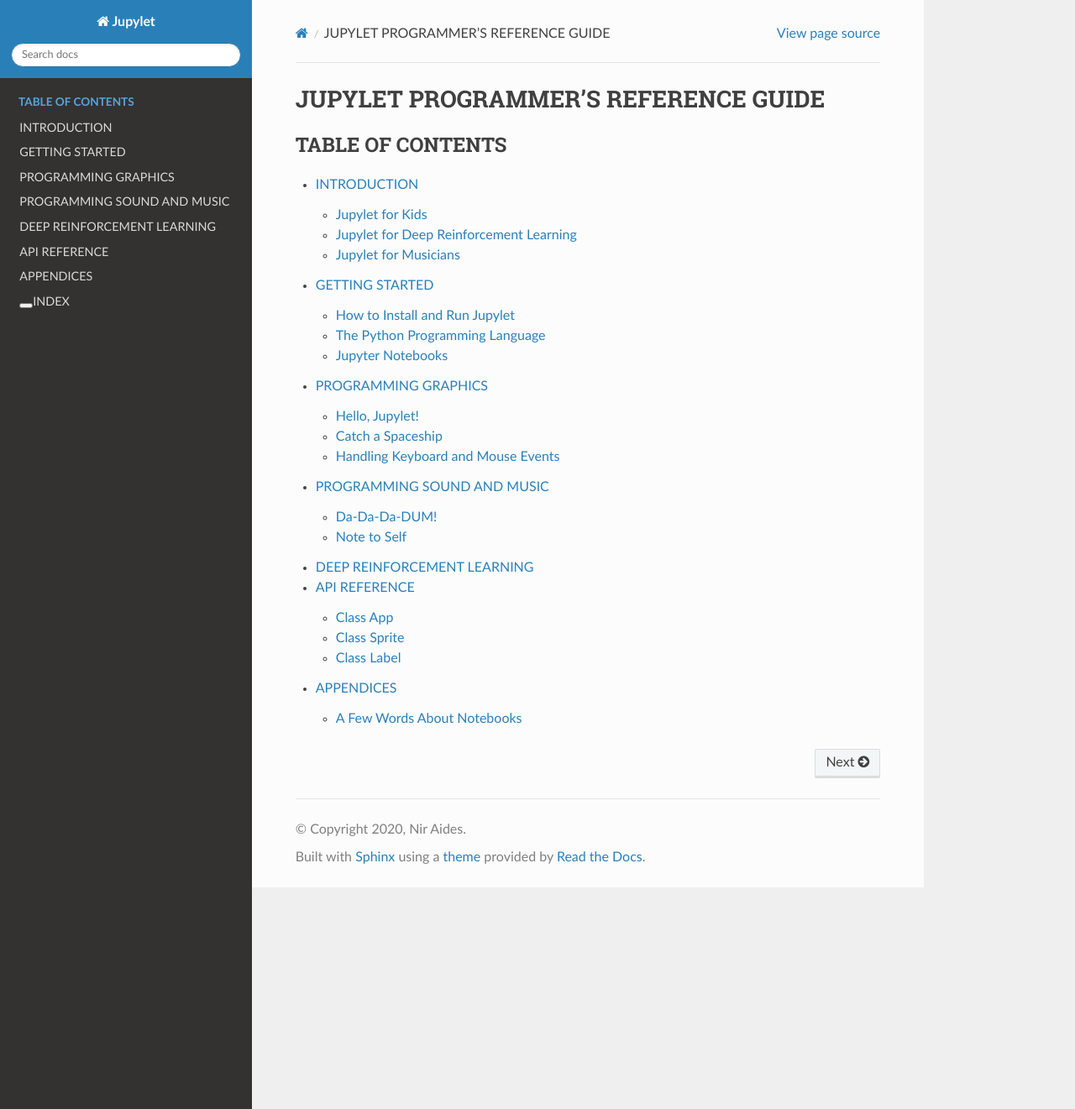
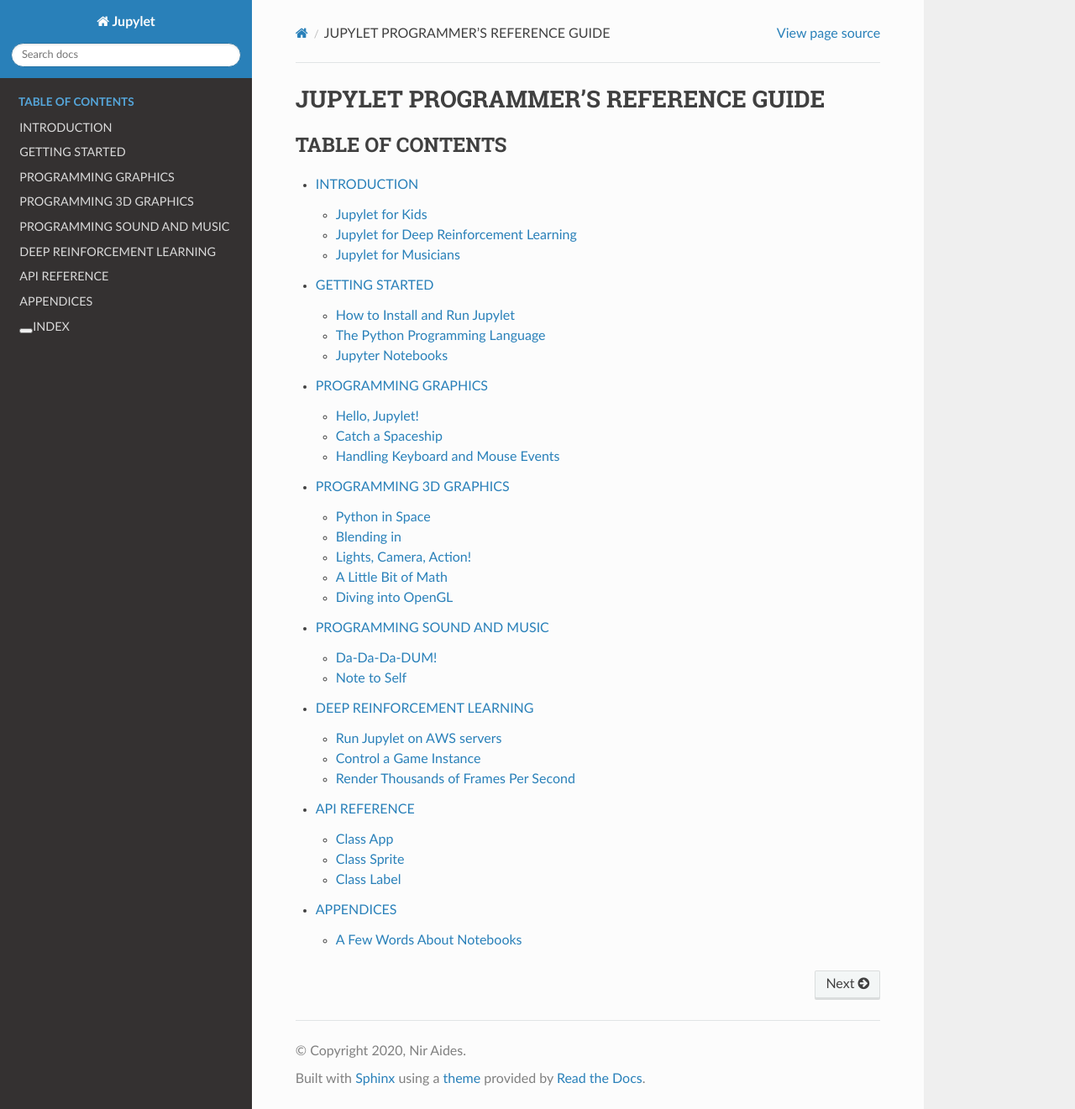
Before and after one commit to nir/jupylet, a Sphinx documentation site: the page built from docs/index.rst, in a window 1280 px wide and 1321 px high. Shown: the whole window at 84% size. Built offline with Sphinx 7.4.7 and the Read the Docs theme 2.0.0, drawn with Linux system fonts in a browser that asks for light colours; some of the changed lines change nothing that is shown.

Commit message:
3d-graphics docs

```diff
--- a/docs/index.rst
+++ b/docs/index.rst
@@ -14,6 +14,7 @@
     programmers_reference_guide/introduction
     programmers_reference_guide/getting_started
     programmers_reference_guide/graphics
+    programmers_reference_guide/graphics-3d
     programmers_reference_guide/sound
     programmers_reference_guide/rl
     programmers_reference_guide/api
--- /dev/null
+++ b/docs/programmers_reference_guide/graphics-3d.rst
@@ -0,0 +1,87 @@
+PROGRAMMING 3D GRAPHICS
+=======================
+
+Python in Space
+---------------
+
+Programming 2D games is awesome, but if you are anything like me what really
+blows your mind is 3D graphics; and it may come as a surprise but you can do
+awesome 3D with Python.
+
+Nevertheless, programming 3D games can be more demanding than programming 2D
+games. It involves using more complex tools, new concepts like lights and
+cameras, and some understanding of algebra in 3D space.
+
+To help you get started I have created a 3D version of the spaceship game.
+You can find the notebook at `examples/12-spaceship-3d.ipynb <https://github.com/nir/jupylet/blob/master/examples/12-spaceship-3d.ipynb>`_.
+Run it to open the magical portal to 3D space:
+
+.. image:: ../images/spaceship_3d.gif
+
+
+Blending in
+-----------
+
+In 2D game programming you may use a simple image editor to create game assets.
+The 3D parallel of the 2D image editor is a 3D modelling program.
+3D modelling programs are complex tools and it takes time to master them. The
+great news is that one of the best tools around is completely free.
+
+`Blender <https://www.blender.org/>`_ is a free open source and totally awesome
+3D creation suite, and Jupylet is designed to load assets created with it.
+
+To get started with Blender I recommend the wonderful youtube videos by
+`Grant Abbitt <https://www.youtube.com/c/GrantAbbitt/playlists>`_:
+
+* `Complete Beginners Guide to Blender 2.8 <https://www.youtube.com/watch?v=7MRonzqYJgw&list=PLn3ukorJv4vs_eSJUQPxBRaDS8PrVmIri>`_
+* `Beginner Exercises <https://www.youtube.com/watch?v=98FkRIbihyQ&list=PLn3ukorJv4vvv3ZpWJYvV5Tmvo7ISO-NN>`_
+* `Sculpting <https://www.youtube.com/watch?v=lKY2FIy60nc&list=PLn3ukorJv4vvJM7tvjet4PP-LVjJx13oB>`_
+* `Unwrapping & Placing 2d Textures <https://www.youtube.com/watch?v=bHLT5Xh_tzQ&list=PLn3ukorJv4vve0s-cq8VWS4jRQCdWSU3N>`_
+
+You may recognize the lego bricks in the lego notebook at `examples/13-lego-3d.ipynb <https://github.com/nir/jupylet/blob/master/examples/13-lego-3d.ipynb>`_.
+They were created by following Abbitt's beginner exercises.
+
+**How to export a Blender scene:**
+
+Jupylet can load Blender scenes exported using the glTF 2.0 format. To properly
+export a scene in this format follow these steps:
+
+* Apply scale to all scene objects - to apply scale to an object select it and
+  press ``CTRL+A``.
+* Choose export scene as glTF 2.0 format from the `File` menu.
+* In the `Format` option select `glTF Separate mode`.
+* Select the option to include the `Cameras and Punctual Lights`.
+* Select the transform option named `+Y Up`.
+* Select the option to `Apply Modifiers`
+* Select the options to include `UVs`, `Normals`, and `Materials`.
+* Set filename and export.
+
+The export should create a `.gltf` file, a `.bin` file, and image files for
+all the textures in the scene.
+
+**Current limitations:**
+
+* At the moment Jupylet does not load animations.
+* Jupylet can load directional, spot, and point lights. However, at the moment
+  point lights will only cast shadows in a 90 degrees cone. To properly set
+  the cone's direction, temporarily change the point light to spot light, set
+  its direction and then switch it back to point light.
+
+.. note::
+    A blender scene is a very complex data structure, and you may occasionally
+    encounter all kinds of gotchas that you will need to take care of in order
+    to properly export it. e.g. recalculating normals, applying modifiers,
+    correctly setting object anchor points, etc... Don't be discouraged for
+    your patience will be well rewarded.
+
+
+Lights, Camera, Action!
+-----------------------
+
+
+A Little Bit of Math
+--------------------
+
+
+Diving into OpenGL
+------------------
--- a/docs/programmers_reference_guide/rl.rst
+++ b/docs/programmers_reference_guide/rl.rst
@@ -1,8 +1,13 @@
 DEEP REINFORCEMENT LEARNING
 ===========================
 
-Jupylet is a Python library that lets you create and run games interactively
-in a Jupyter notebook. It is intended for two types of audiences:
+Run Jupylet on AWS servers
+--------------------------
 
-* Kids and their parents interested in learning to program,
-* Researchers and students of deep reinforcement learning.
+
+Control a Game Instance
+-----------------------
+
+
+Render Thousands of Frames Per Second
+-------------------------------------
```
